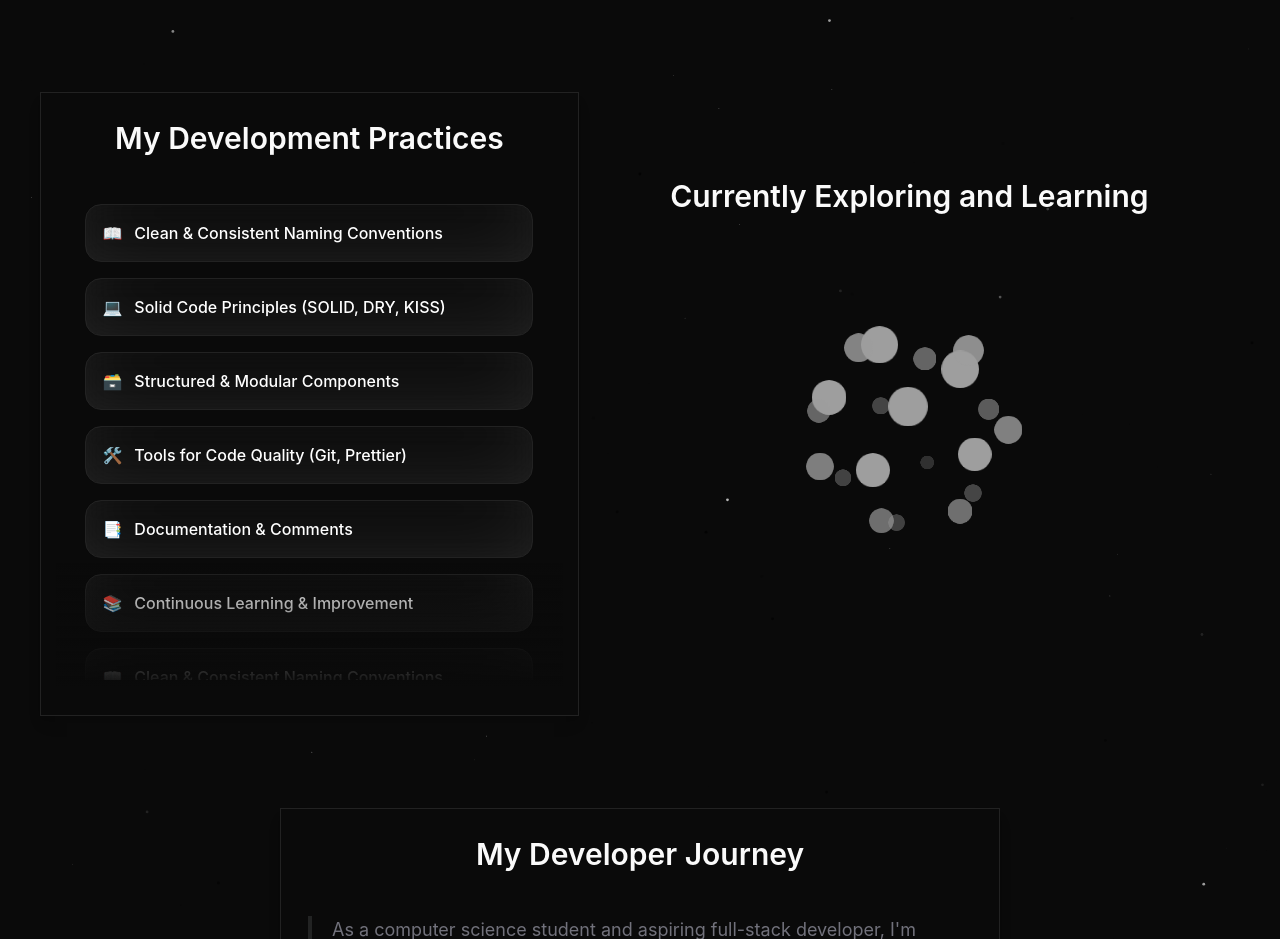
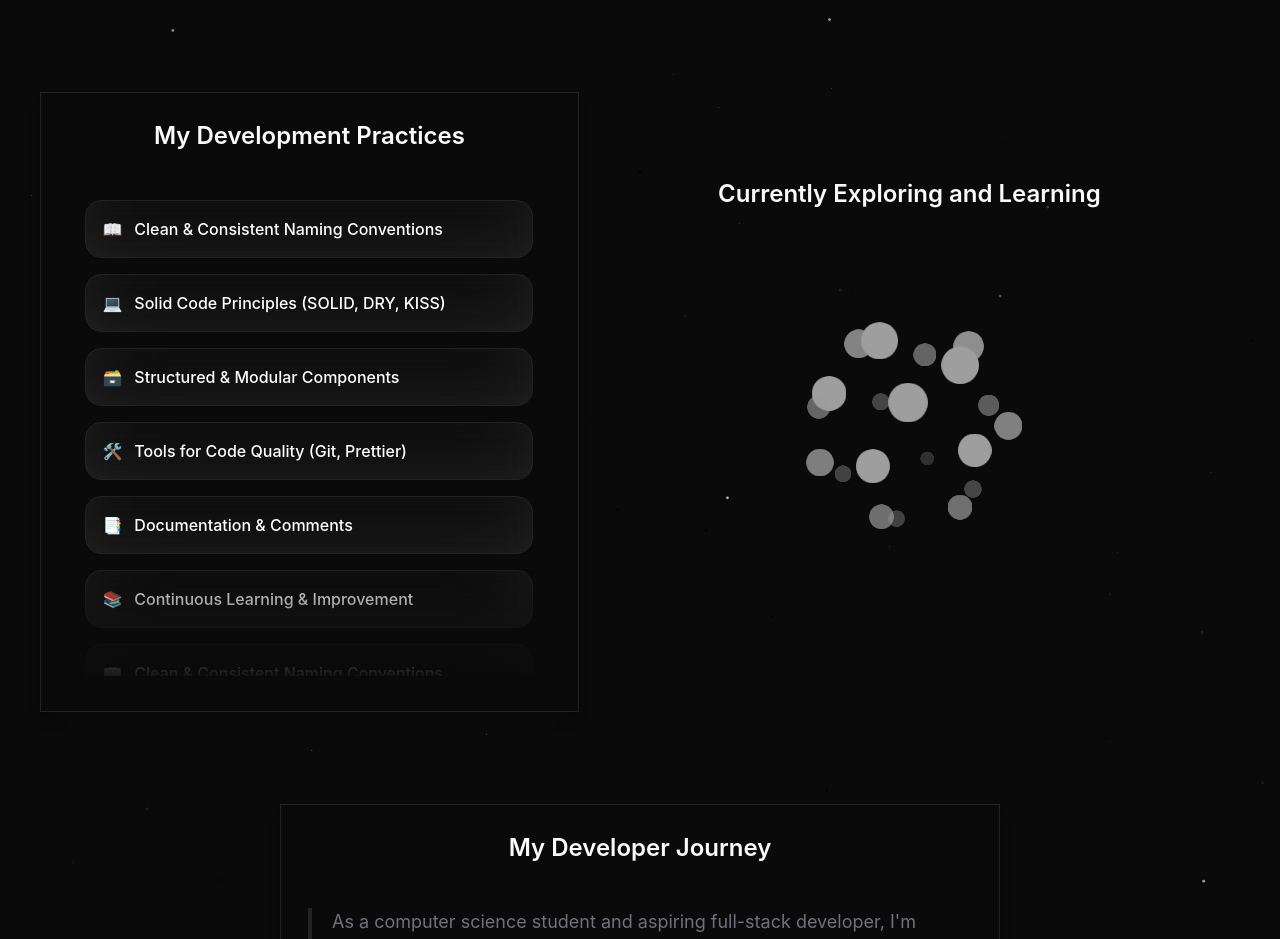
Before and after one commit to mrckie/portfolio, a React (Vite) app: page / in a window 1280 px wide. Shown: the part 773-1712 px from the top of the page. Built offline with nearby package versions, Linux system fonts and the light colour scheme.

Commit message:
320px or mobile responsive design for footer: done

```diff
--- a/src/sections/AboutMe.tsx
+++ b/src/sections/AboutMe.tsx
@@ -152,7 +152,7 @@ const AboutMe = () => {
 				<div className="flex items-center justify-between gap-y-14">
 					<MagicCard className="w-250 shadow-lg duration-300 ease-in-out hover:-translate-y-1 hover:scale-102">
 						<div className="px-4 py-7 flex flex-col items-center gap-y-8">
-							<h1 className="text-3xl font-semibold text-center">My Development Practices</h1>
+							<h1 className="text-2xl font-semibold text-center">My Development Practices</h1>
 							<div
 								className={cn(
 									"relative flex h-[500px] w-full flex-col overflow-hidden p-2",
@@ -169,7 +169,7 @@ const AboutMe = () => {
 					</MagicCard>
 
 					<div className="px-4 py-7 flex flex-col items-center gap-y-4 size-full justify-center overflow-hidden">
-						<h1 className="text-center text-3xl font-semibold">
+						<h1 className="text-center text-2xl font-semibold">
 							Currently Exploring and Learning
 						</h1>
 
@@ -179,7 +179,7 @@ const AboutMe = () => {
 
 				<MagicCard className="w-180 mx-auto shadow-lg duration-300 ease-in-out hover:-translate-y-1 hover:scale-102">
 					<div className="px-4 py-7 flex flex-col items-center gap-y-8">
-						<h1 className="text-3xl font-semibold text-center">
+						<h1 className="text-2xl font-semibold text-center">
 							My Developer Journey
 						</h1>
 
--- a/src/sections/Footer.tsx
+++ b/src/sections/Footer.tsx
@@ -10,11 +10,11 @@ const Footer = () => {
 		<>
 			<section className='flex flex-col items-center gap-y-7 lg:gap-y-12'>
 				<Separator />
-				<div className='grid grid-cols-3 w-full lg:gap-x-20 mb-20'>
+				<div className='flex flex-col gap-y-20 lg:grid lg:grid-cols-3 w-full lg:gap-x-20 mb-20'>
 					<div className='flex flex-col gap-y-5'>
 						<div className='flex items-center gap-x-4'>
 							<img src={Mark} className='size-9 border-1 rounded-full dark:bg-white' alt="Website Logo" />
-							<h1 className='text-xl font-bold'>Mark Jefferson Saldaña</h1>
+							<h1 className='lg:text-xl font-bold'>Mark Jefferson Saldaña</h1>
 
 						</div>
 						<p className='text-sm text-zinc-500'>
@@ -90,7 +90,7 @@ const Footer = () => {
 					</div>
 
 				</div>
-				<span className='text-xs text-zinc-500 -mb-30'>
+				<span className='text-xs text-zinc-500 lg:-mb-30 -mb-20'>
 					© 2025 Mark Jefferson Saldaña. All rights reserved.
 				</span>
 			</section>
```
